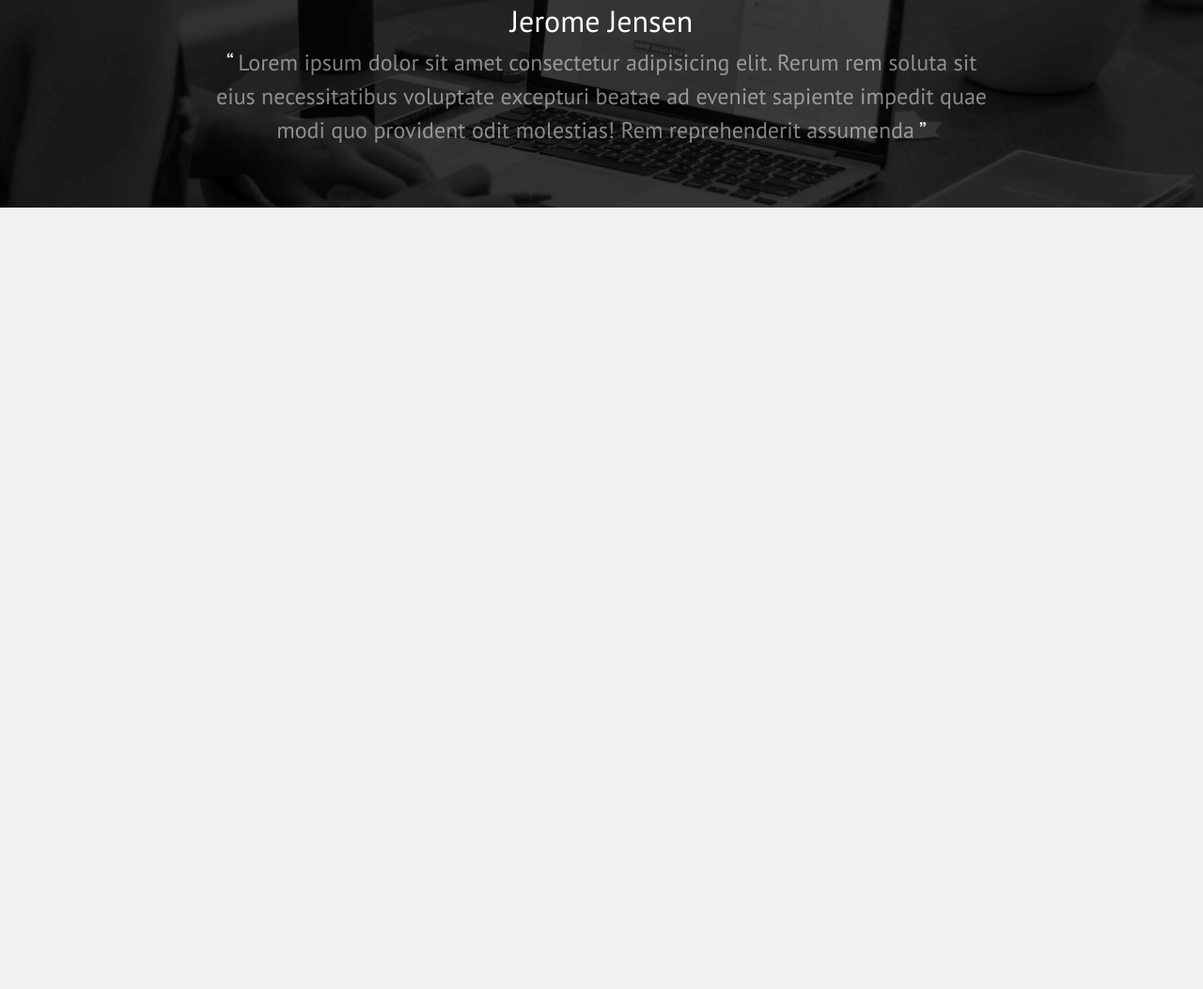
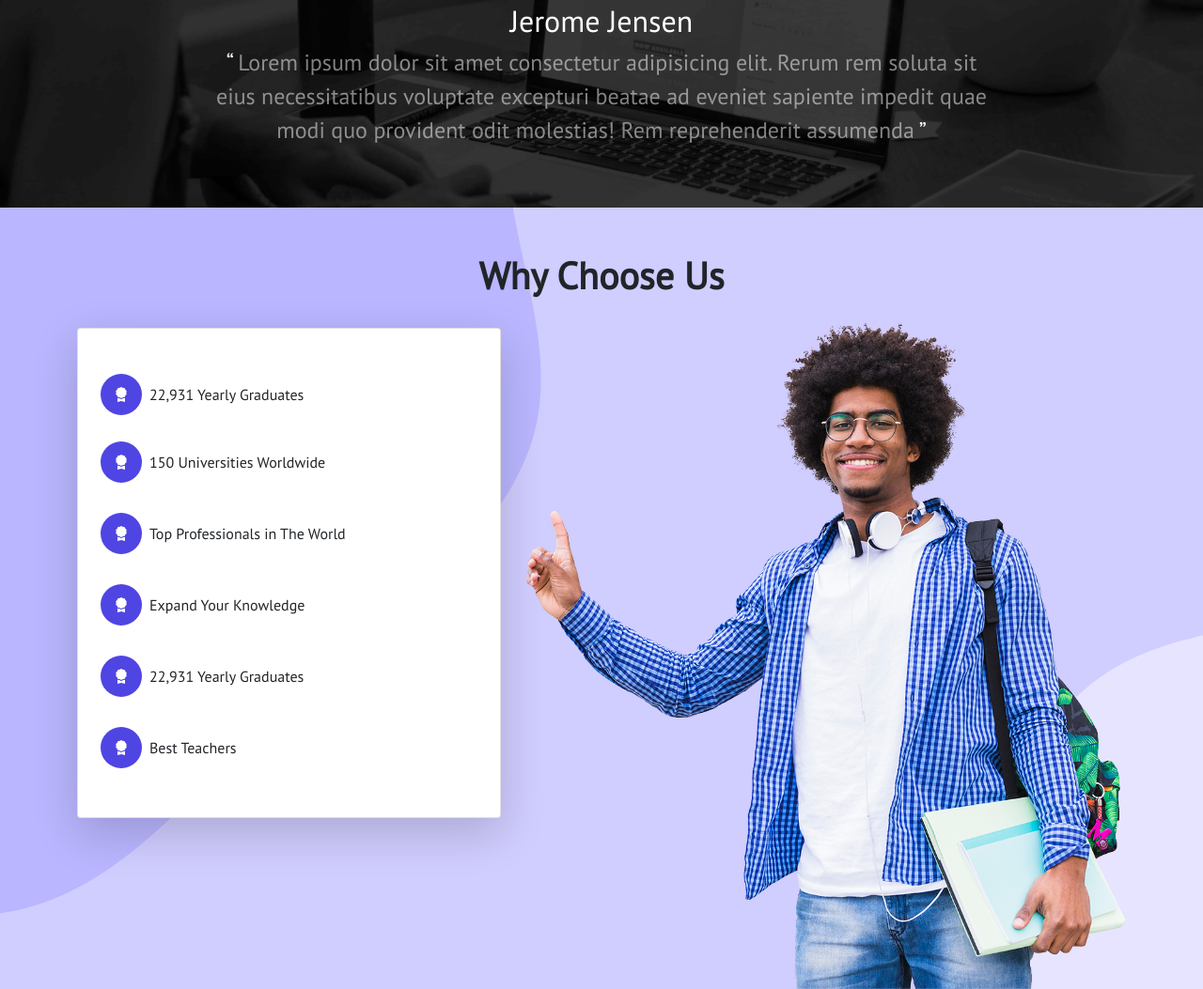
Before and after one commit to mm-tvkl/Complete-Project-4, a website: page index.html in a window 1280 px wide. Shown: the part 4086-5139 px from the top of the page at 94% size. Before the commit the page ends 4475 px from the top, so only its background shows below. Drawn offline with nearby package versions, Linux system fonts and the light colour scheme.

Commit message:
Choose Us Section added to Project

```diff
--- a/index.html
+++ b/index.html
@@ -473,7 +473,53 @@
             </div>
         </div>
     </section>
-    <br><br><br><br><br><br><br>
+
+    <!-- Choose Us Section -->
+    <section class="chooseUs">
+        <div class="container-fluid pt-5">
+            <div class="container">
+                <div class="row">
+                    <h1 class="fw-bold text-center">Why Choose Us</h1>
+                </div>
+                <div class="row">
+                    <div class="col-sm-12 col-md-6 col-lg-5 mt-4">
+                        <div class="card shadow-lg">
+                            <div class="card-body p-2 p-sm-4">
+                                <div class="my-4 grid-container">
+                                    <i class="bi bi-award-fill bg-icon-color-primary"></i>
+                                    <span class="ms-1 ms-sm-2 fs-responsive-2">22,931 Yearly Graduates</span>
+                                </div>
+                                <div class="my-4 py-1 grid-container">
+                                    <i class="bi bi-award-fill bg-icon-color-primary"></i>
+                                    <span class="ms-1 ms-sm-2 fs-reposnsive-2">150 Universities Worldwide</span>
+                                </div>
+                                <div class="my-4 py-1 grid-container">
+                                    <i class="bi bi-award-fill bg-icon-color-primary"></i>
+                                    <span class="ms-1 ms-sm-2 fs-responsive-2">Top Professionals in The World</span>
+                                </div>
+                                <div class="my-4 py-1 grid-container">
+                                    <i class="bi bi-award-fill bg-icon-color-primary"></i>
+                                    <span class="ms-1 ms-sm-2 fs-responsive-2">Expand Your Knowledge</span>
+                                </div>
+                                <div class="my-4 py-1 grid-container">
+                                    <i class="bi bi-award-fill bg-icon-color-primary"></i>
+                                    <span class="ms-1 ms-sm-2 fs-responsive-2">22,931 Yearly Graduates</span>
+                                </div>
+                                <div class="my-4 py-1 grid-container">
+                                    <i class="bi bi-award-fill bg-icon-color-primary"></i>
+                                    <span class="ms-1 ms-sm-2 fs-responsive-2">Best Teachers</span>
+                                </div>
+                            </div>
+                        </div>
+                    </div>
+                    <div class="col-sm-12 col-md-6 col-lg-7">
+                        <img src="./dist/img/image/big-image.jpg" class="img-fluid" alt="">
+                    </div>
+                </div>
+            </div>
+        </div>
+    </section>
+
 </body>
 <!-- Bootstrap.bundle.js -->
 <script src="./node_modules/bootstrap/dist/js/bootstrap.bundle.min.js"></script>
```
Also changed, not shown: dist/css/main.css, dist/img/image/big-image.jpg (added), dist/scss/_choose.scss (added), dist/scss/main.scss, 1 other file.
